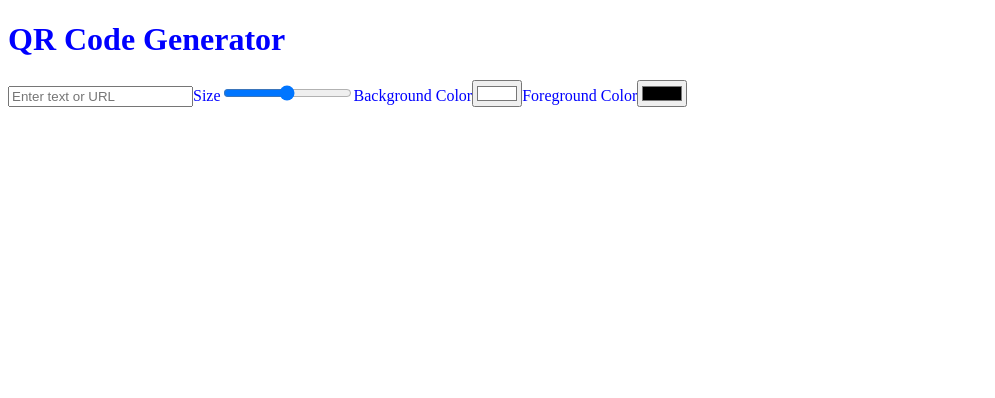
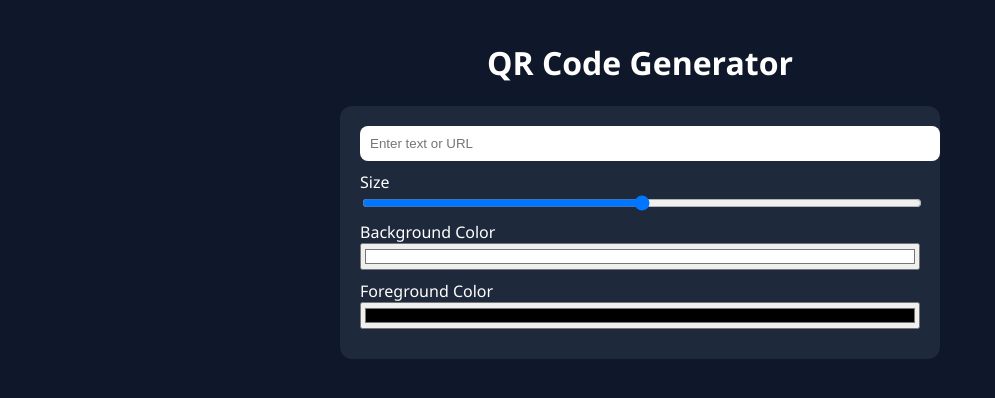
Before and after one commit to Mesandu2007/Smart-QR, a React (Vite) app in the folder QR/: page / in a window 1280 px wide. Shown: the top 398 px of the page, without its empty margins (0-995 px from the left). Built offline with nearby package versions, Linux system fonts and the light colour scheme.

Commit message:
added styles

```diff
--- a/QR/src/App.css
+++ b/QR/src/App.css
@@ -1,3 +1,34 @@
+body{
+    margin: 0;
+    font-family: "Segoe UI", sans-serif;
+    background:#0f172a;
+    color: white;
+}
+
 .app{
-    color: blue;
+    max-width: 600px;
+    margin: auto;
+    padding: 20px;
 }
+h1{
+    text-align: center;
+}
+.card{
+    background: #1e293b;
+    padding: 20px;
+    margin:15px 0;
+    border-radius: 12px;
+}
+input[type="text"] {
+  width: 100%;
+  padding: 10px;
+  border-radius: 8px;
+  border: none;
+  margin-bottom: 10px;
+}
+
+input[type="range"],
+input[type="color"] {
+  width: 100%;
+  margin-bottom: 10px;
+}
```
